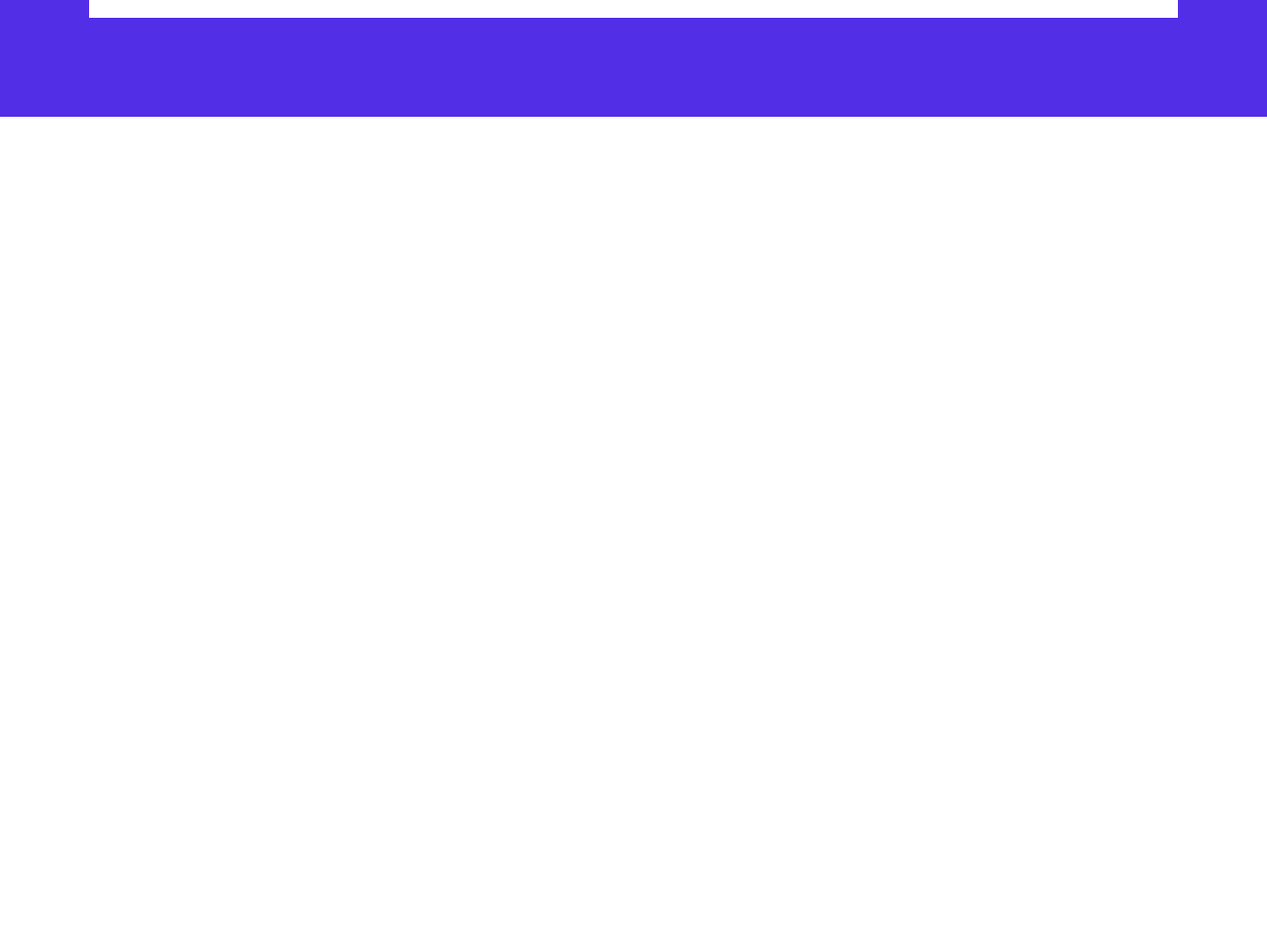
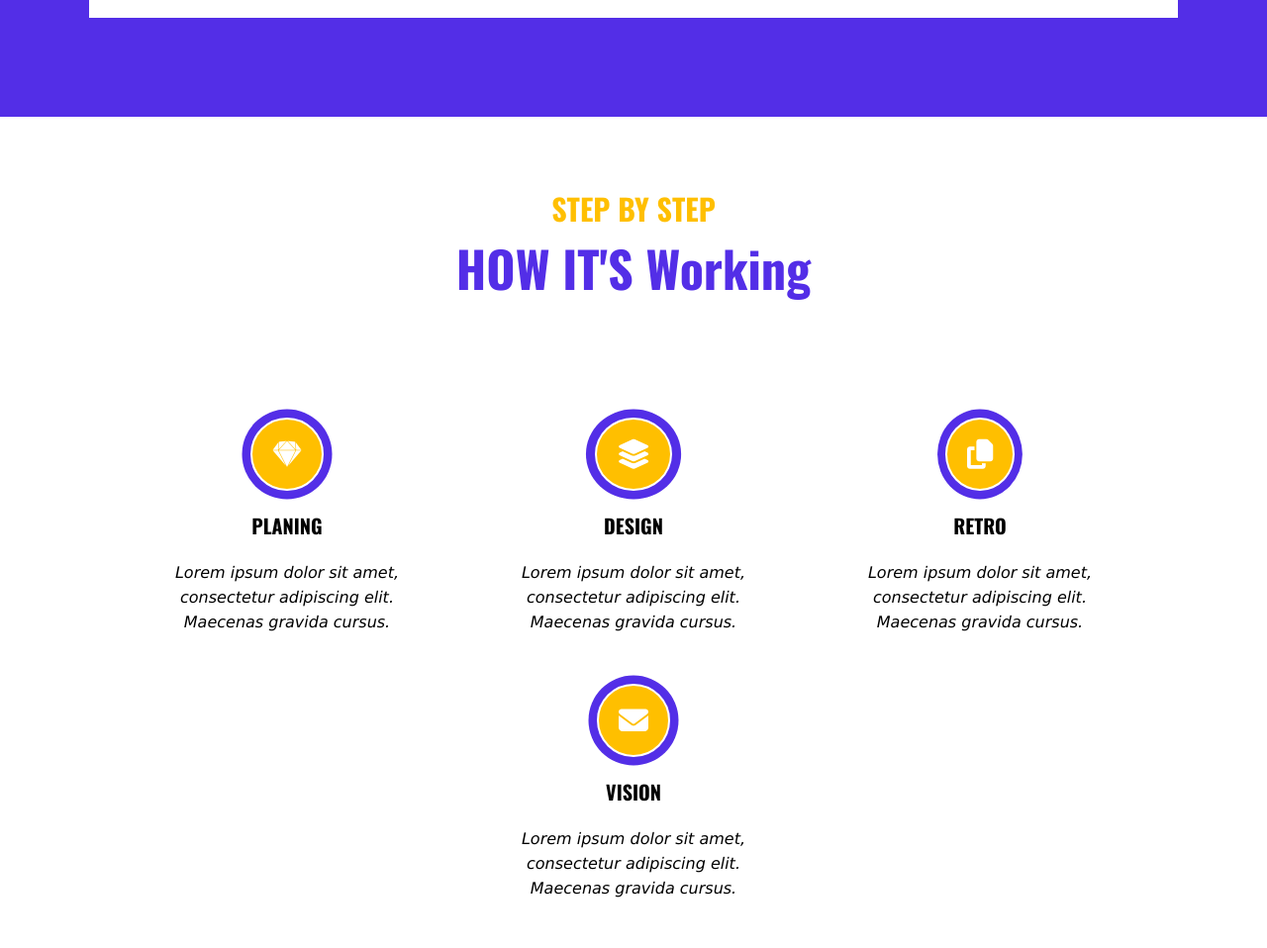
Before and after one commit to atharvabaodhankar/ideas, a plain HTML site: page index.html in a window 1280 px wide. Shown: the part 682-1640 px from the top of the page at 99% size. Before the commit the page ends 800 px from the top, so only its background shows below. Drawn offline with nearby package versions, Linux system fonts and the light colour scheme; a web font is replaced by a local one.

Commit message:
Added Step Section

```diff
--- a/index.html
+++ b/index.html
@@ -4,7 +4,7 @@
     <meta charset="UTF-8">
     <meta http-equiv="X-UA-Compatible" content="IE=edge">
     <meta name="viewport" content="width=device-width, initial-scale=1.0">
-
+    <script src="https://kit.fontawesome.com/79f75f2740.js" crossorigin="anonymous"></script>
     <title>Ideas</title>
     <link rel="stylesheet" href="style.css">
 </head>
@@ -18,6 +18,35 @@
                 <h1>Turn your ideas to live web experiences</h1>
                 <p>Duis aute irure dolor in reprehenderit in voluptate velit esse cillum dolore eu fugiat nulla pariatur. Excepteur sint occaecat cupidatat non proident</p>
                 <a href="#">learn more</a>
+
+            </div>
+        </div>
+    </section>
+    <section id="steps">
+        <div class="steps-header">
+            <h2>STEP BY STEP</h2>
+            <h1>HOW IT'S Working</h1>
+        </div>
+        <div class="steps">
+            <div class="step-box">
+                <i class="fa-brands fa-sketch"></i>
+                <h1>PLANING</h1>
+                <p>Lorem ipsum dolor sit amet, consectetur adipiscing elit. Maecenas gravida cursus.</p>
+            </div>
+            <div class="step-box">
+                <i class="fa-solid fa-layer-group"></i>
+                <h1>DESIGN</h1>
+                <p>Lorem ipsum dolor sit amet, consectetur adipiscing elit. Maecenas gravida cursus.</p>
+            </div>
+            <div class="step-box">
+                <i class="fa-solid fa-copy"></i>
+                <h1>RETRO</h1>
+                <p>Lorem ipsum dolor sit amet, consectetur adipiscing elit. Maecenas gravida cursus.</p>
+            </div>
+            <div class="step-box">
+                <i class="fa-sharp fa-solid fa-envelope"></i>
+                <h1>VISION</h1>
+                <p>Lorem ipsum dolor sit amet, consectetur adipiscing elit. Maecenas gravida cursus.</p>
             </div>
         </div>
     </section>
--- a/style.css
+++ b/style.css
@@ -11,7 +11,7 @@ html{
     font-size: 62.5%;
 }
 :root{
-    --yellow :#ecb203  ;
+    --yellow :#ffbf00  ;
     --yellow-d :#d4a003 ;
     --violet : #532ee7;
 }
@@ -77,6 +77,79 @@ html{
 .hero-desc a:hover{
     background-color: var(--yellow-d);
 }
+/* Steps */
+#steps{
+    display: flex;
+    align-items: center;
+    justify-content: center;
+    flex-direction: column;
+    padding: 7rem 0;
+}
+.steps-header{
+    display: flex;
+    align-items:center;
+    justify-content: center;
+    flex-direction: column;
+    text-align: center;
+    margin-bottom: 7rem ;
+}
+.steps-header h2{
+    font-size: 3rem;
+    color: var(--yellow);
+}
+.steps-header h1{
+    font-size: 5rem;
+    color: var(--violet);
+}
+.steps{
+    display: flex;
+    align-items: center;
+    justify-content: center;
+    flex-wrap: wrap;
+    padding: 2rem 0;
+}
+.step-box{
+    display: flex;
+    align-items: center;
+    justify-content: center;
+    flex-direction: column;
+    text-align: center;
+    width: 300px;
+    margin: 2.5rem 2.5rem;
+}
+.step-box i{
+    font-size: 3rem;
+    padding: 2rem ;
+    background-color: var(--yellow);
+    color: #ffff;
+    border-radius: 50%;
+    position: relative;
+    border: 2px solid #fff;
+}
+.step-box i::after{
+    width: 100%;
+    height: 100%;
+    border-radius: 50%;
+    background-color: var(--violet);
+    content: '';
+    top: 0;
+    left: 0;
+    position: absolute;
+    transform: scale(1.3);
+    z-index: -1;
+}
+.step-box h1{
+    font-size: 2rem;
+    margin: 2rem 0;
+}
+.step-box p{
+    font-size: 1.6rem;
+    font-style: italic;
+    font-family: Verdana, Geneva, Tahoma, sans-serif;
+    line-height: 2.5rem;
+    font-weight: 300;
+}
+
 @media screen and (max-width:1150px) {
     .hero-img {
         width: 387px;
@@ -117,6 +190,14 @@ html{
 
     }
 }
+@media screen and (max-width:700px) {
+    .step-box {
+        width: 80%;
+    }
+    .steps-header {
+      padding: 0 2.5rem ;
+    }
+}
 @media screen and (max-width:500px) {
     .hero-img {
         width: 100%;
@@ -134,6 +215,12 @@ html{
     .hero-desc a {
         padding: 2rem 5rem;
     }
+    .steps-header h1 {
+        font-size: 4rem;
+    }
+    .steps-header h2 {
+        font-size: 2.6rem;
+    }
 }
 @media screen and (max-width:000px) {
 
```
